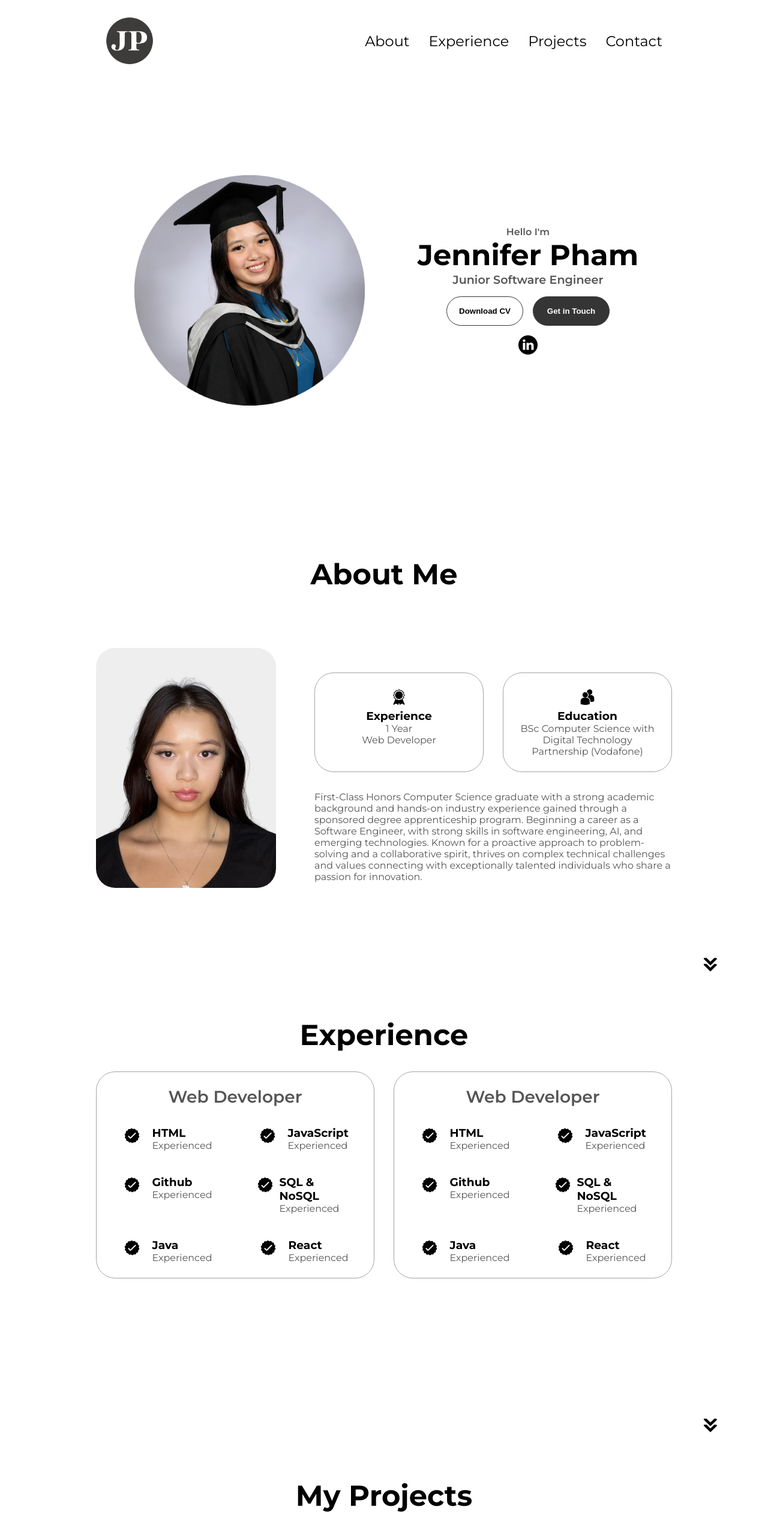
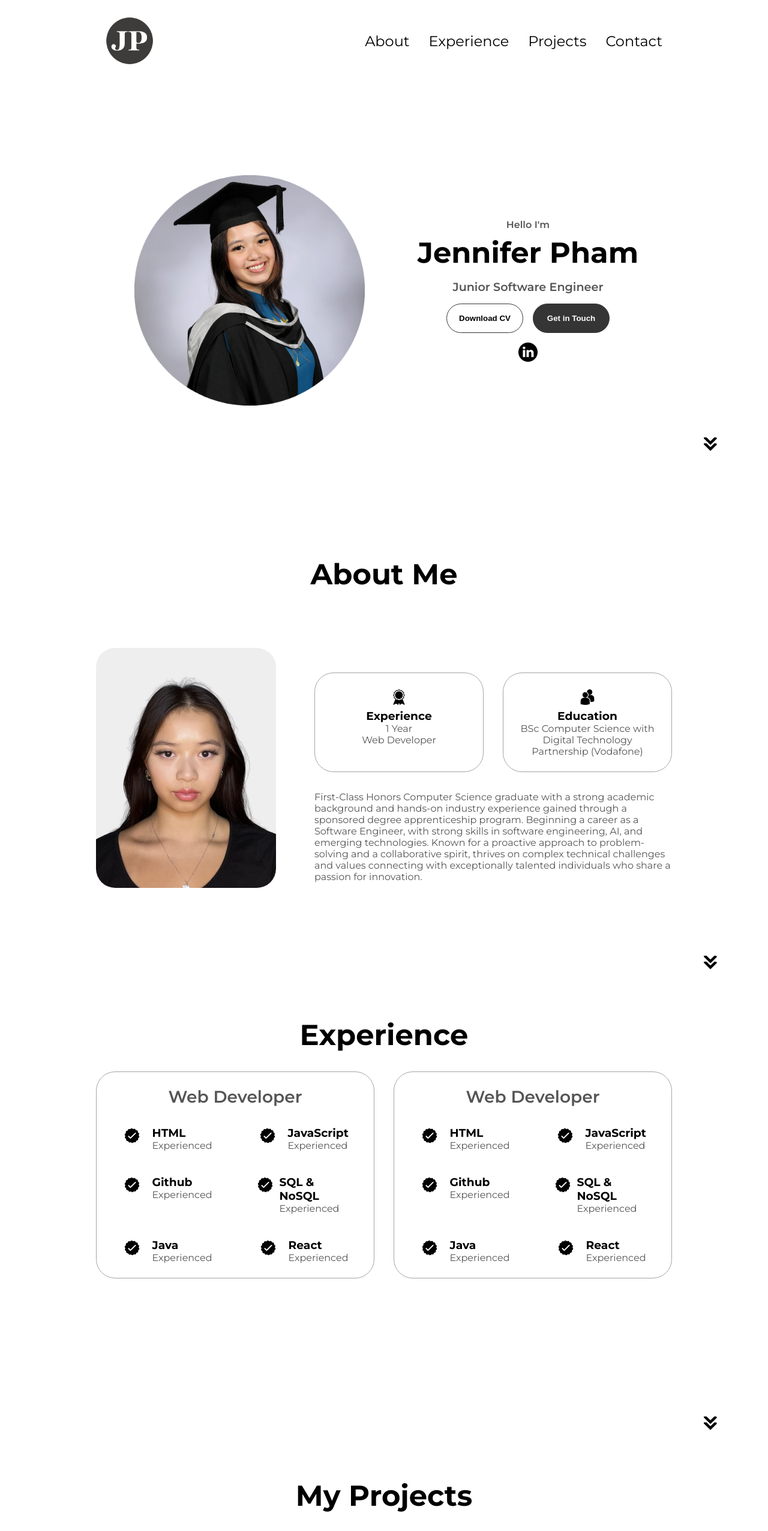
Before and after one commit to Jennipham/jp-portfolio, a plain HTML site: page index.html in a window 1280 px wide. Shown: the top 2552 px of the page at 60% size. Drawn offline with Linux system fonts and the light colour scheme.

Commit message:
feat: adding nav arrows

```diff
--- a/index.html
+++ b/index.html
@@ -61,6 +61,7 @@
                 onclick="location.href='https://www.linkedin.com/in/jennifer-kv-pham/'">
             </div>
         </div>
+        <img src="./assets/arrow.png" alt="Arrow Icon" class="icon arrow" onclick="location.href='./#about'">
     </section>
     <section id="about">
         <h1 class="title">About Me</h1>
@@ -195,7 +196,7 @@
                 </div>
             </div>
         </div>
-        <img src="./assets/arrow.png" alt="Arrow Icon" class="icon arrow" onclick="location.href='./#experience'">
+        <img src="./assets/arrow.png" alt="Arrow Icon" class="icon arrow" onclick="location.href='./#projects'">
     </section>
     <section id="projects">
         <h1 class="title">My Projects</h1>
@@ -233,7 +234,7 @@
             </div>
         </div>
         </div>
-        <img src="./assets/arrow.png" alt="Arrow Icon" class="icon arrow" onclick="location.href='./#experience'">
+        <img src="./assets/arrow.png" alt="Arrow Icon" class="icon arrow" onclick="location.href='./#contact'">
     </section>
     <section id="contact">
         <h1 class="title">Contact Me</h1>
@@ -259,7 +260,7 @@
                 </ul>
             </div>
         </nav>
-        <p>Copyright &#169 2024 Jennifer Pham.</p>
+        <p>Copyright &#169 Jennifer Pham 2024</p>
     </footer>
     <script src="script.js"></script>
 </body>
--- a/style.css
+++ b/style.css
@@ -166,6 +166,7 @@ section {
   justify-content: center;
   gap: 5rem;
   height: 80vh;
+  position: relative;
 }
 
 .section__pic-container {
@@ -186,11 +187,12 @@ section {
 
 .section__text__p1 {
   text-align: centre;
+  margin-bottom: 0.5rem;
 }
 
 .section__text__p2 {
   font-size: 1.2rem;
-  margin-bottom: 1rem;
+  margin: 1rem;
 }
 
 .title {
@@ -289,6 +291,20 @@ section {
   position: absolute;
   right: -5rem;
   bottom: 2.5rem;
+  transition: background-color 0.3s, color 0.3s;
+  transform: translateX(-50%);
+  animation: bounce 1.5s infinite;
+}
+
+@keyframes bounce {
+  0%,
+  100% {
+    transform: translateY(0);
+  }
+
+  50% {
+    transform: translateY(-4px);
+  }
 }
 
 .details-container {
```
